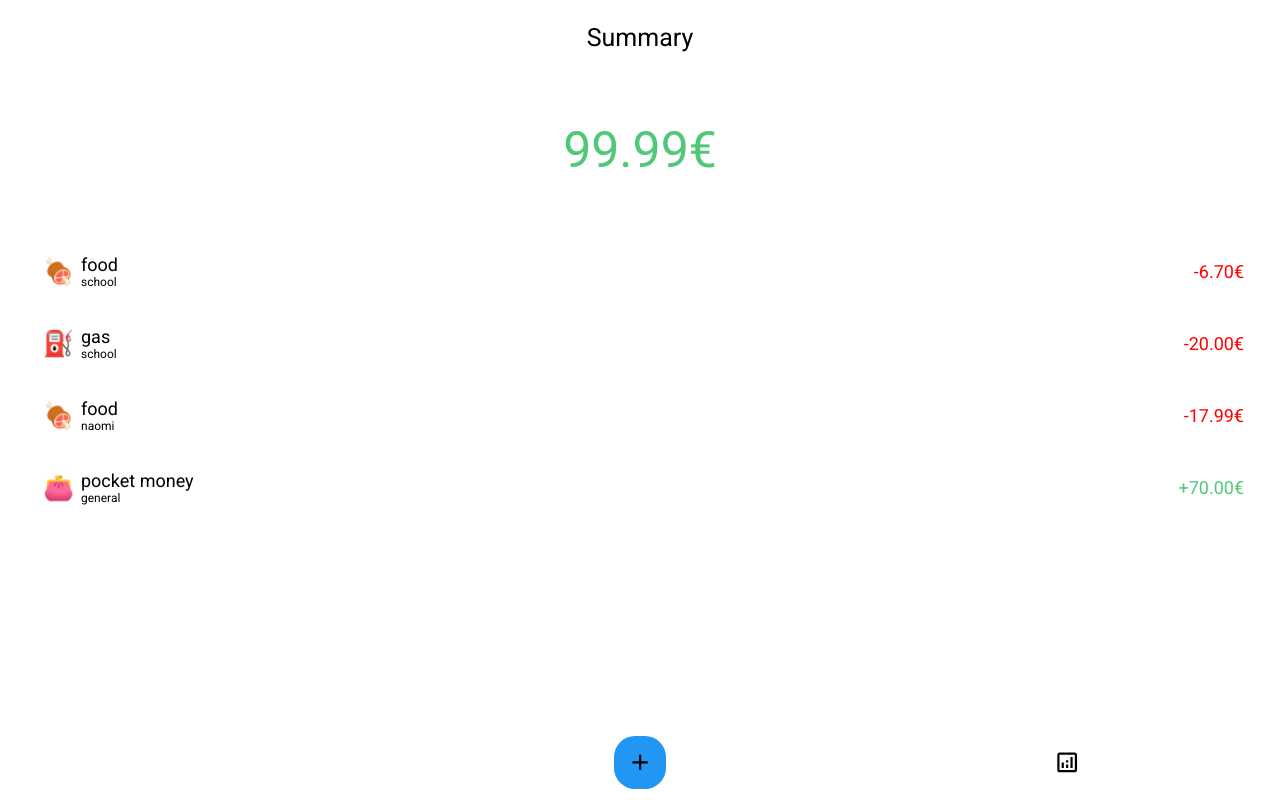
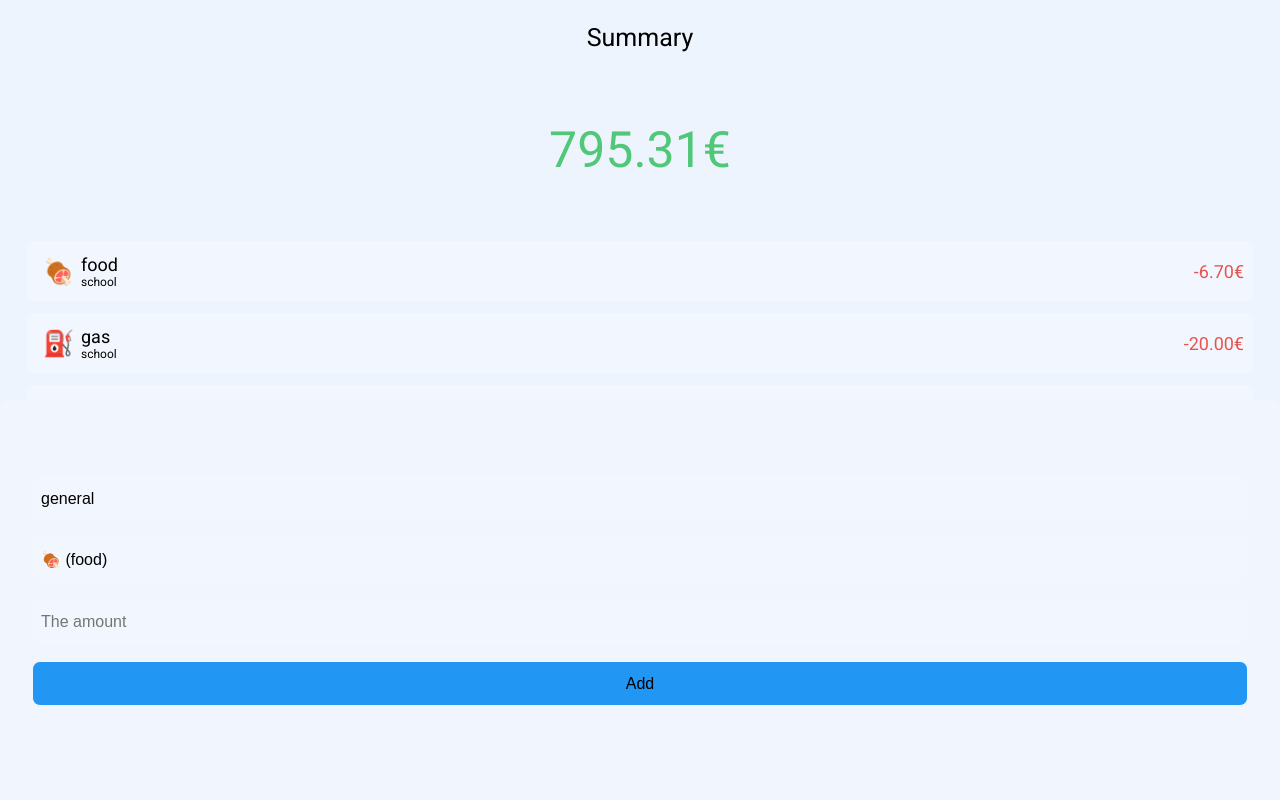
Before and after one commit to JonasPfeifer05/SimpleExpense, a Nuxt app: page / in a window 1280 px wide. Both pictures are taken after a click on the button 640 px from the left and 762 px from the top of the page. Built offline with nearby package versions, Linux system fonts and the light colour scheme.

Commit message:
implemented bottom sheet and added init script

```diff
--- a/assets/css/main.scss
+++ b/assets/css/main.scss
@@ -6,7 +6,7 @@ body, html {
 }
 
 body {
-  background-color: var(--surface-100);
+  background-color: var(--surface-mixed-100);
   color: var(--color);
   font-family: "Roboto", serif;
 }
--- a/nuxt.config.ts
+++ b/nuxt.config.ts
@@ -8,6 +8,6 @@ export default defineNuxtConfig({
     },
     devtools: {enabled: false},
     css: ["~/assets/css/main.scss", "~/assets/css/light-mode.scss", "~/assets/css/dark-mode.scss"],
-    modules: ['@nuxtjs/color-mode', '@nuxtjs/google-fonts', 'nuxt-icon'],
+    modules: ['@nuxtjs/color-mode', '@nuxtjs/google-fonts', 'nuxt-icon','@pinia/nuxt'],
 
 })
--- a/package.json
+++ b/package.json
@@ -10,6 +10,7 @@
     "postinstall": "nuxt prepare"
   },
   "dependencies": {
+    "@pinia/nuxt": "^0.5.1",
     "nuxt": "^3.11.2",
     "nuxt-icon": "^0.6.10",
     "sass": "^1.75.0",
--- a/pages/index.vue
+++ b/pages/index.vue
@@ -1,43 +1,28 @@
 <script setup lang="ts">
-import type {EntryData} from "~/types/entryData";
+import {useEntryStore} from "~/stores/entryStore";
+import {useTopicStore} from "~/stores/topicStore";
+import {useAddBottomSheetStore} from "~/stores/addBottomSheetStore";
+import type {SubTopic} from "~/types/entryData";
 
 const colorMode = useColorMode();
 console.log(colorMode.value);
 
-const entries: EntryData[] = [
-    {
-        topic: "school",
-        sub_topic: {
-            name: "food",
-            icon: "🍖",
-        },
-        amount: -6.70
-    },
-    {
-        topic: "school",
-        sub_topic: {
-            name: "gas",
-            icon: "⛽",
-        },
-        amount: -20.00
-    },
-    {
-        topic: "naomi",
-        sub_topic: {
-            name: "food",
-            icon: "🍖",
-        },
-        amount: -17.99
-    },
-    {
-        topic: "general",
-        sub_topic: {
-            "name": "pocket money",
-            "icon": "👛",
-        },
-        amount: 70.00
-    }
-];
+const entryStore = useEntryStore();
+const topicStore = useTopicStore();
+const addBottomSheetStore = useAddBottomSheetStore();
+
+let topic: string;
+let subTopic: SubTopic;
+let amount: number|null;
+let error = ref("");
+
+onMounted(() => {
+    entryStore.fetchEntries()
+    topicStore.fetchTopics();
+    topicStore.fetchSubTopics();
+
+    clearModal();
+})
 
 function positiveNegative(value: number, positive: any, negative: any): any {
     if (value < 0) return negative;
@@ -47,24 +32,71 @@ function positiveNegative(value: number, positive: any, negative: any): any {
 function formatAmount(amount: number): string {
     return amount.toFixed(2).toString();
 }
+
+function showAddBottomSheet() {
+    addBottomSheetStore.show();
+}
+
+function hideAddBottomSheet() {
+    addBottomSheetStore.hide();
+}
+
+function addEntry() {
+    if (amount == null) {
+        error.value = "Must enter an amount!"
+        return;
+    }
+
+    error.value = "";
+    entryStore.addEntry({topic, subTopic, amount});
+    clearModal();
+    addBottomSheetStore.hide();
+}
+
+function clearModal() {
+    topic = topicStore.topics[0];
+    subTopic = topicStore.subTopics[0];
+    amount = null;
+}
 </script>
 
 <template>
     <div id="container">
+        <div id="add-bottom-sheet" :style="{ display: addBottomSheetStore.display ? 'flex' : 'none' }"
+             @click="hideAddBottomSheet">
+            <div id="sheet" @click.stop>
+                <select id="topic-selector" v-model="topic">
+                    <option value="topic" disabled>Topic</option>
+                    <option :value="topic" v-for="topic in topicStore.topics">{{ topic }}</option>
+                </select>
+                <select id="subtopic-selector" v-model="subTopic">
+                    <option value="subtopic" disabled>Subtopic</option>
+                    <option :value="subTopic" v-for="subTopic in topicStore.subTopics">{{ subTopic.icon }}
+                        ({{ subTopic.name }})
+                    </option>
+                </select>
+                <input type="number" id="amount-input" step="0.01" placeholder="The amount" v-model.number="amount">
+                <div id="add-entry-container">
+                    <button id="add-entry-button" @click="addEntry">Add</button>
+                    <span :style="{ visibility: error == '' ? 'hidden' : 'visible' }">{{ error }}</span>
+                </div>
+            </div>
+        </div>
+
         <div id="app-bar">Summary</div>
         <div id="content">
             <div id="balance">
-                99.99€
+                {{formatAmount(entryStore.balance)}}€
             </div>
             <div id="entries">
-                <div class="entry" v-for="entry in entries">
-                    <div class="entry-icon">{{ entry.sub_topic.icon }}</div>
+                <div class="entry" v-for="entry in entryStore.entries">
+                    <div class="entry-icon">{{ entry.subTopic.icon }}</div>
                     <div class="entry-topic">
-                        <div class="title">{{ entry.sub_topic.name }}</div>
+                        <div class="title">{{ entry.subTopic.name }}</div>
                         <div class="sub-title">{{ entry.topic }}</div>
                     </div>
-                    <div class="entry-amount" :style="{ color: positiveNegative(entry.amount , '#50C878', '#f00') }">
-                         {{ positiveNegative(entry.amount, "+", "") }}{{ formatAmount(entry.amount) }}€
+                    <div class="entry-amount" :style="{ color: positiveNegative(entry.amount , '#50C878', '#E5554E') }">
+                        {{ positiveNegative(entry.amount, "+", "") }}{{ formatAmount(entry.amount) }}€
                     </div>
                 </div>
             </div>
@@ -72,7 +104,7 @@ function formatAmount(amount: number): string {
         <div id="bottom-bar">
             <div/>
             <div id="add-container">
-                <button id="add-button">
+                <button id="add-button" @click="showAddBottomSheet">
                     <Icon id="add-icon" name="material-symbols:add"></Icon>
                 </button>
             </div>
@@ -86,6 +118,81 @@ function formatAmount(amount: number): string {
 </template>
 
 <style scoped lang="scss">
+#add-bottom-sheet {
+    position: absolute;
+    top: 0;
+    left: 0;
+
+    display: flex;
+    flex-direction: column;
+    justify-content: end;
+
+    height: 100vh;
+    width: 100vw;
+
+    #sheet {
+        display: flex;
+        flex-direction: column;
+        justify-content: center;
+
+        width: 100vw;
+        height: 400px;
+
+        padding: 32px;
+        gap: 16px;
+        box-sizing: border-box;
+
+        background: var(--surface-mixed-200);
+
+        border-radius: 8px;
+
+        & > input, select, button {
+            height: 45px;
+
+            border-radius: 8px;
+
+            background: var(--surface-mixed-300);
+
+            color: var(--color);
+
+            outline: none;
+
+            border: var(--surface-mixed-300) 1px solid;
+
+            appearance: none;
+            -moz-appearance: none;
+            -webkit-appearance: none;
+
+            padding: 0 8px;
+            font-size: 16px;
+        }
+
+        #add-entry-container {
+            display: flex;
+            flex-direction: column;
+            gap: 4px;
+            align-items: center;
+
+            #add-entry-button {
+                width: 100%;
+                background: var(--primary-100);
+            }
+
+            span {
+                height: 14px;
+                font-size: 14px;
+                color: #E5554E;
+            }
+        }
+
+        & > *:focus {
+            outline: none;
+            border: var(--primary-300) 1px solid;
+        }
+
+    }
+}
+
 #container {
     height: 100vh;
 }
@@ -122,6 +229,11 @@ function formatAmount(amount: number): string {
         padding: 16px 26px;
         box-sizing: border-box;
 
+        overflow-y: scroll;
+
+        scrollbar-color: var(--surface-mixed-200) transparent;
+        scrollbar-width: thin;
+
         .entry {
             display: flex;
             align-items: center;
@@ -135,7 +247,7 @@ function formatAmount(amount: number): string {
 
             border-radius: 8px;
 
-            background: var(--surface-300);
+            background: var(--surface-mixed-300);
 
             .entry-icon {
                 display: flex;
@@ -180,7 +292,7 @@ function formatAmount(amount: number): string {
     display: flex;
     align-items: center;
     height: 75px;
-    background: var(--surface-200);
+    background: var(--surface-mixed-200);
 
     & > * {
         flex: 1;
--- /dev/null
+++ b/stores/addBottomSheetStore.ts
@@ -0,0 +1,23 @@
+import type {EntryData} from "~/types/entryData";
+
+export interface AddBottomSheetStoreState {
+    display: boolean,
+    createdEntry?: EntryData
+}
+
+export const useAddBottomSheetStore = defineStore("addBottomSheet", {
+    state: (): AddBottomSheetStoreState => {
+        return ({
+            display: false,
+            createdEntry: undefined,
+        })
+    },
+    actions: {
+        show() {
+            this.display = true;
+        },
+        hide() {
+            this.display = false;
+        }
+    }
+})
--- /dev/null
+++ b/stores/entryStore.ts
@@ -0,0 +1,146 @@
+import {defineStore} from "pinia";
+import type {EntryData} from "~/types/entryData";
+
+export interface EntryStoreState {
+    entries: EntryData[],
+}
+
+export const useEntryStore = defineStore("entry", {
+    state: (): EntryStoreState => ({
+        entries: []
+    }),
+    getters: {
+        balance: (state) => {
+            return state.entries.reduce((sum, entry) => sum + entry.amount, 0);
+        }
+    },
+    actions: {
+        fetchEntries() {
+            this.entries = [
+                {
+                    topic: "school",
+                    subTopic: {
+                        name: "food",
+                        icon: "🍖",
+                    },
+                    amount: -6.70
+                },
+                {
+                    topic: "school",
+                    subTopic: {
+                        name: "gas",
+                        icon: "⛽",
+                    },
+                    amount: -20.00
+                },
+                {
+                    topic: "naomi",
+                    subTopic: {
+                        name: "food",
+                        icon: "🍖",
+                    },
+                    amount: -17.99
+                },
+                {
+                    topic: "general",
+                    subTopic: {
+                        "name": "pocket money",
+                        "icon": "👛",
+                    },
+                    amount: 70.00
+                },
+                {
+                    topic: "general",
+                    subTopic: {
+                        "name": "pocket money",
+                        "icon": "👛",
+                    },
+                    amount: 70.00
+                },
+                {
+                    topic: "general",
+                    subTopic: {
+                        "name": "pocket money",
+                        "icon": "👛",
+                    },
+                    amount: 70.00
+                },
+                {
+                    topic: "general",
+                    subTopic: {
+                        "name": "pocket money",
+                        "icon": "👛",
+                    },
+                    amount: 70.00
+                },
+                {
+                    topic: "general",
+                    subTopic: {
+                        "name": "pocket money",
+                        "icon": "👛",
+                    },
+                    amount: 70.00
+                },
+                {
+                    topic: "general",
+                    subTopic: {
+                        "name": "pocket money",
+                        "icon": "👛",
+                    },
+                    amount: 70.00
+                },
+                {
+                    topic: "general",
+                    subTopic: {
+                        "name": "pocket money",
+                        "icon": "👛",
+                    },
+                    amount: 70.00
+                },
+                {
+                    topic: "general",
+                    subTopic: {
+                        "name": "pocket money",
+                        "icon": "👛",
+                    },
+                    amount: 70.00
+                },
+                {
+                    topic: "general",
+                    subTopic: {
+                        "name": "pocket money",
+                        "icon": "👛",
+                    },
+                    amount: 70.00
+                },
+                {
+                    topic: "general",
+                    subTopic: {
+                        "name": "pocket money",
+                        "icon": "👛",
+                    },
+                    amount: 70.00
+                },
+                {
+                    topic: "general",
+                    subTopic: {
+                        "name": "pocket money",
+                        "icon": "👛",
+                    },
+                    amount: 70.00
+                },
+                {
+                    topic: "general",
+                    subTopic: {
+                        "name": "pocket money",
+                        "icon": "👛",
+                    },
+                    amount: 70.00
+                }
+            ];
+        },
+        addEntry(entry: EntryData) {
+            this.entries.push(entry);
+        }
+    }
+});
--- /dev/null
+++ b/stores/topicStore.ts
@@ -0,0 +1,30 @@
+import type {SubTopic} from "~/types/entryData";
+
+export interface TopicStoreState {
+    topics: string[],
+    subTopics: SubTopic[]
+}
+
+export const useTopicStore = defineStore("topic", {
+    state: (): TopicStoreState => ({
+        topics: [],
+        subTopics: [],
+    }),
+    actions: {
+        fetchTopics() {
+            this.topics = ["general", "school", "naomi"];
+        },
+        fetchSubTopics() {
+            this.subTopics = [
+                {
+                    name: "food",
+                    icon: "🍖",
+                },
+                {
+                    name: "gas",
+                    icon: "⛽",
+                }
+            ];
+        }
+    }
+})
--- a/types/entryData.ts
+++ b/types/entryData.ts
@@ -5,6 +5,6 @@ export interface SubTopic {
 
 export interface EntryData {
     topic: string;
-    sub_topic: SubTopic;
+    subTopic: SubTopic;
     amount: number;
 }
```
Also changed, not shown: 2 other files (tests, documents, lock files or other folders).
